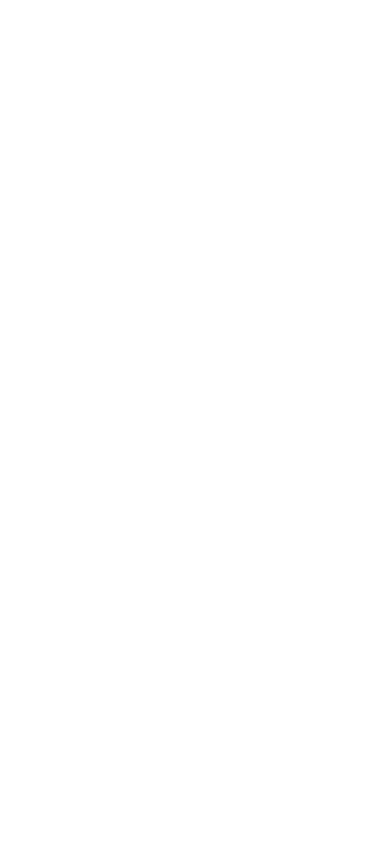
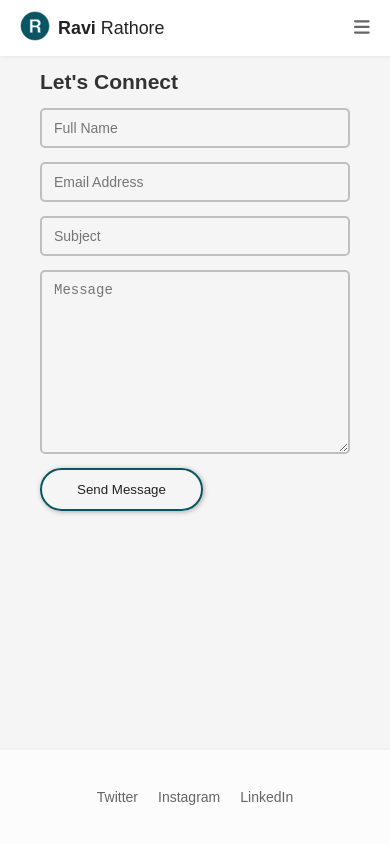
Before and after one commit to ravioli158/portfolio-ravioli158, a plain HTML site: page contact.html in a window 390 px wide. Drawn offline with Linux system fonts and the light colour scheme.

Commit message:
Add layout and responsive design to contact page

```diff
--- a/contact.html
+++ b/contact.html
@@ -1,12 +1,127 @@
-<!DOCTYPE html>
+<!doctype html>
 <html lang="en">
 <head>
     <meta charset="UTF-8">
-    <meta http-equiv="X-UA-Compatible" content="IE=edge">
-    <meta name="viewport" content="width=device-width, initial-scale=1.0">
-    <title>Contact-Ravi Rathore</title>
+    <meta content="width=device-width, user-scalable=no, initial-scale=1.0, maximum-scale=1.0, minimum-scale=1.0"
+          name="viewport">
+    <meta content="ie=edge" http-equiv="X-UA-Compatible">
+    <link href="css/main.css" rel="stylesheet"/>
+    <link href="css/contact.css" rel="stylesheet">
+    <!-- Font Awesome -->
+    <script
+            crossorigin="anonymous"
+            integrity="sha512-fD9DI5bZwQxOi7MhYWnnNPlvXdp/2Pj3XSTRrFs5FQa4mizyGLnJcN6tuvUS6LbmgN1ut+XGSABKvjN0H6Aoow=="
+            referrerpolicy="no-referrer"
+            src="https://cdnjs.cloudflare.com/ajax/libs/font-awesome/6.4.0/js/all.min.js"
+    ></script>
+    <script src="js/main.js"></script>
+    <script src="https://smtpjs.com/v3/smtp.js">
+    </script>
+    <title>Contact - Ravi Rathore</title>
 </head>
 <body>
 
+<div class="page-container">
+    <!--    Header-->
+    <header class="site-header" id="site-header">
+        <!-- Logo -->
+        <div class="logo">
+            <div class="logo-symbol">
+                <img alt="website logo R" class="site-logo" src="img/logo.svg"/>
+            </div>
+            <div class="logo-text"><b>Ravi</b> Rathore</div>
+        </div>
+
+        <!-- Navigation -->
+        <nav class="site-nav" id="site-nav">
+            <ul class="nav-links">
+                <li class="nav-link"><a href="" target="_parent">About Me</a></li>
+                <li class="nav-link"><a href="" target="_parent">Resume</a></li>
+                <!--                TODO: Add Portfolio of projects-->
+                <li class="nav-link"><a href="" target="_parent">Portfolio</a></li>
+                <li class="nav-link"><a href="" target="_parent">Blog</a></li>
+                <li class="nav-link"><a href="contact.html" target="_parent">Contact</a></li>
+            </ul>
+        </nav>
+
+        <!-- Mobile Toggle Button -->
+        <button aria-label="toggle mobile menu" class="mobile-menu-toggle" onclick="toggleMobileMenu()">
+            <i class="fa-solid fa-bars"></i>
+        </button>
+    </header>
+    <!--    Main-->
+    <main class="contact-main">
+        <article class="contact-me">
+            <header>
+                <h1 class="contact-heading">Let's Connect</h1>
+            </header>
+            <!--            TODO: Add display messages for errors or help with inputs and clear field on submission -->
+            <form action="https://formspree.io/f/xvonleoz" class="contact-form" method="post">
+                <div class="contact-col-1">
+                    <div class="form-group">
+                        <input class="form-control" id="full-name" name="full-name" placeholder="Full Name" required
+                               type="text">
+                        <div class="help-error"></div>
+                    </div>
+                    <div class="form-group">
+                        <input class="form-control" id="email" name="email" placeholder="Email Address" required
+                               type="email">
+                        <div class="help-error"></div>
+                    </div>
+                    <div class="form-group">
+                        <input class="form-control" id="subject" name="subject" placeholder="Subject" required
+                               type="text">
+                        <div class="help-error"></div>
+                    </div>
+                </div>
+                <div class="contact-col-2">
+                    <div class="form-group"><textarea class="form-control" cols="30" id="message" name="message"
+                                                      placeholder="Message"
+                                                      required
+                                                      rows="10"
+                    ></textarea>
+                        <div class="help-error"></div>
+                    </div>
+                    <!--                TODO:   -->
+                    <input class="btn" type="submit" value="Send Message">
+
+                </div>
+
+            </form>
+        </article>
+    </main>
+    <!-- Footer -->
+    <footer class="site-footer">
+        <div class="footer-social">
+            <ul class="footer-social">
+                <li class="footer-social-link">
+                    <a
+                            href="https://twitter.com"
+                            rel="noopener noreferrer"
+                            target="_blank"
+                    >Twitter</a
+                    >
+                </li>
+                <li class="footer-social-link">
+                    <a
+                            href="https://instagram.com"
+                            rel="noopener noreferrer"
+                            target="_blank"
+                    >Instagram</a
+                    >
+                </li>
+                <li class="footer-social-link">
+                    <a
+                            href="https://linkedin.com"
+                            rel="noopener noreferrer"
+                            target="_blank"
+                    >LinkedIn</a
+                    >
+                </li>
+            </ul>
+        </div>
+    </footer>
+</div>
+
 </body>
 </html>
--- a/css/contact.css
+++ b/css/contact.css
@@ -0,0 +1,24 @@
+.contact-heading {
+    margin: 1rem 0;
+    color: var(--text-black)
+}
+
+
+@media screen and (min-width: 768px){
+    .contact-main{
+        margin-top: 5rem;
+    }
+    .contact-form {
+        display: flex;
+        flex-direction: row;
+        justify-content: center;
+        column-gap: 20px;
+    }
+    .contact-col-2 {
+        text-align: center;
+    }
+    .contact-heading
+    {
+        text-align: center;
+    }
+}
--- a/css/main.css
+++ b/css/main.css
@@ -14,18 +14,21 @@
     font-family: 'Poppins';
     src: url('fonts/Poppins-Regular.ttf') format('truetype');
     font-weight: normal;
+    font-display: fallback;
 }
 
 @font-face {
     font-family: 'Poppins';
     src: url('fonts/Poppins-Light.ttf') format('truetype');
     font-weight: 300;
+    font-display: fallback;
 }
 
 @font-face {
     font-family: 'Poppins';
     src: url('fonts/Poppins-Bold.ttf') format('truetype');
     font-weight: bold;
+    font-display: fallback;
 }
 
 /* Reset Styles */
@@ -190,7 +193,7 @@ a {
 
 /* Button */
 .btn {
-    background-color: white;
+    background-color: inherit;
     color: #222;
     padding: 12px 35px;
     display: inline-block;
@@ -202,6 +205,36 @@ a {
     border: 2px solid var(--accent-color);
     border-radius: 30px;
     box-shadow: 1px 1px 5px 0 darkgray;
+}
+
+/* Form Controls*/
+.form-group {
+    position: relative;
+    margin: 0 0 1rem;
+}
+
+.form-control {
+    width: 100%;
+    position: relative;
+    border: 2px solid #bfbfbf;
+    border-radius: 5px;
+    display: block;
+    font-size: 1em;
+    margin: 0;
+    padding: 10px 25px 10px 12px;
+    text-align: left;
+    color: inherit;
+    background: 0 0;
+    transition: border-color .15s ease-in-out,box-shadow .15s ease-in-out;
+}
+.form-control:focus-visible, .form-control:focus
+{
+border:2px solid var(--accent-color);
+}
+/* TODO: Problem with Border color animations*/
+
+.help-error{
+
 }
 
 /* Tablet and above*/
@@ -236,14 +269,13 @@ a {
 
     /*Show nav in header */
     .site-nav {
-        text-align: right   ;
+        text-align: right;
         position: static;
         width: 100%;
         background-color: inherit;
     }
 
-    .nav-link
-    {
+    .nav-link {
         display: inline-block;
     }
 
```
